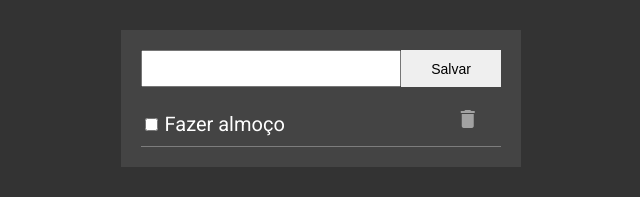
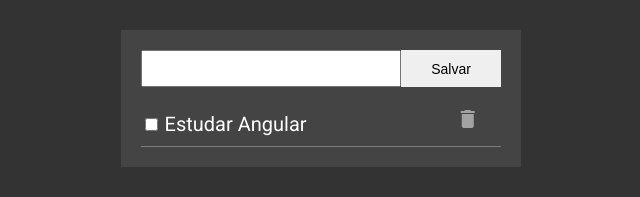
Before and after one commit to JonathanBrant/toDoList_Angular, an Angular app: page / in a window 1280 px wide. Shown: the top 197 px of the page, without its empty margins (319-959 px from the left). Built offline with nearby package versions, Linux system fonts and the light colour scheme.

Commit message:
Adicionando nova tarefa ao array

```diff
--- a/src/app/app.component.ts
+++ b/src/app/app.component.ts
@@ -1,6 +1,5 @@
-import { TaskService } from './services/task.service';
 import { Component } from '@angular/core';
-import { Todo } from './models/ToDo';
+
 
 @Component({
   selector: 'app-root',
@@ -9,8 +8,4 @@
 })
 export class AppComponent{
   title = 'toDoList-Angular';
-  TaskService: TaskService = new TaskService();
-  tasks!: Todo[];
-
-
 }
--- a/src/app/components/input/input.component.html
+++ b/src/app/components/input/input.component.html
@@ -1,4 +1,4 @@
 <form id="form">
-    <input type="text" name="tf_2do" id="tf_2do" autocomplete="off" >
-    <button type="submit" (click)="adicionandoNovaTarefa()">Salvar</button>
+    <input type="text" name="tf_2do" id="tf_2do" autocomplete="off" [(ngModel)]="taskInput">
+    <button type="submit" (click)="addTasks()">Salvar</button>
 </form>
--- a/src/app/components/input/input.component.ts
+++ b/src/app/components/input/input.component.ts
@@ -1,4 +1,4 @@
-import { Component, OnInit, Output, EventEmitter } from '@angular/core';
+import { Component, OnInit } from '@angular/core';
 import { Todo } from 'src/app/models/ToDo';
 import { TaskService } from 'src/app/services/task.service';
 
@@ -8,21 +8,22 @@
   styleUrls: ['./input.component.css'],
 })
 export class InputComponent implements OnInit {
-  public tasks!:Todo[];
+  service: TaskService;
+  taskInput: string = '';
 
-  @Output() addNewTask = new EventEmitter();
+  constructor(service: TaskService) {
+    this.service = service;
+  }
 
-  constructor() {
-
+  addTasks() {
+    var task: Todo = {
+      done: false,
+      text: this.taskInput,
+      priority: 1,
+    };
+    this.taskInput = ""
+    this.service.addTasks(task)
   }
 
   ngOnInit(): void {}
-
-  adicionandoNovaTarefa() {
-    let input: HTMLInputElement = <HTMLInputElement>(document.querySelector('input'));
-    console.log(typeof(input.value))
-    this.addNewTask.emit(input.value)
-    input.value = '';
-  }
-
 }
--- a/src/app/components/to-do/to-do.component.ts
+++ b/src/app/components/to-do/to-do.component.ts
@@ -1,7 +1,5 @@
 import { Component, Input, OnInit } from '@angular/core';
 import { Todo } from 'src/app/models/ToDo';
-import { TaskService } from 'src/app/services/task.service';
-
 
 @Component({
   selector: 'app-to-do',
--- a/src/app/services/task.service.ts
+++ b/src/app/services/task.service.ts
@@ -1,31 +1,24 @@
 import { Injectable } from '@angular/core';
 import { Todo } from '../models/ToDo';
-
-const tasks:Todo[] =[
-  {
-    done: true,
-    text: "Fazer almoço",
-    priority: 3
-  }
-]
 
 @Injectable({
   providedIn: 'root'
 })
 export class TaskService {
-  constructor() { }
+  tasks: Todo[];
+  constructor() {
+    this.tasks = [
+      {done: false, text: 'Estudar Angular', priority: 1},
+    ]
+  }
 
   getTasks():Todo[] {
-    return tasks
+    return this.tasks
   }
 
-  addTasks(t:string):void {
-    tasks.push({
-      done: false,
-      text: t,
-      priority: 1,
-    })
-    console.log(tasks)
+  addTasks(task:Todo) {
+    this.tasks.push(task)
+    console.log(this.tasks)
   }
 
 }
```
